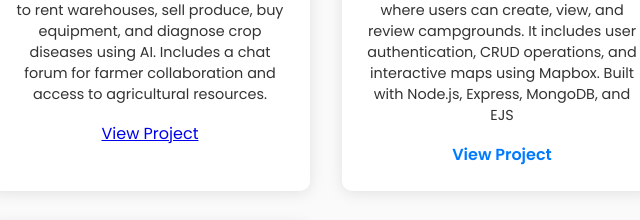
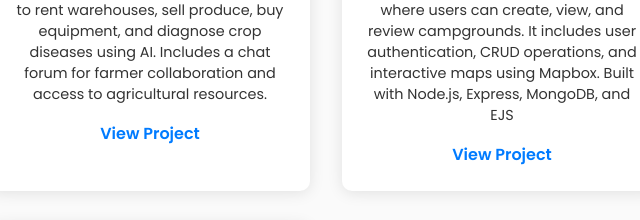
Before and after one commit to Sharath-holla/my_portfolio, a plain HTML site: page index.html in a window 1280 px wide. Shown: the part 2149-2369 px from the top of the page, 138-778 px from the left. Drawn offline with nearby package versions, Linux system fonts and the light colour scheme.

Commit message:
Update index.html

```diff
--- a/index.html
+++ b/index.html
@@ -198,7 +198,7 @@
       <img src="assets/images/farmers.webp" alt="FarmersHub Project Screenshot">
       <h3>FarmersHub</h3>
       <p>A full-stack web platform for farmers to rent warehouses, sell produce, buy equipment, and diagnose crop diseases using AI. Includes a chat forum for farmer collaboration and access to agricultural resources.</p>
-      <a href="#" target="_blank" class="https://farmershub-00hf.onrender.com/">View Project</a>
+      <a href="https://farmershub-00hf.onrender.com/" target="_blank" class="project-link">View Project</a>
     </div>
 
     <!-- Project 2: WanderLust -->
```
